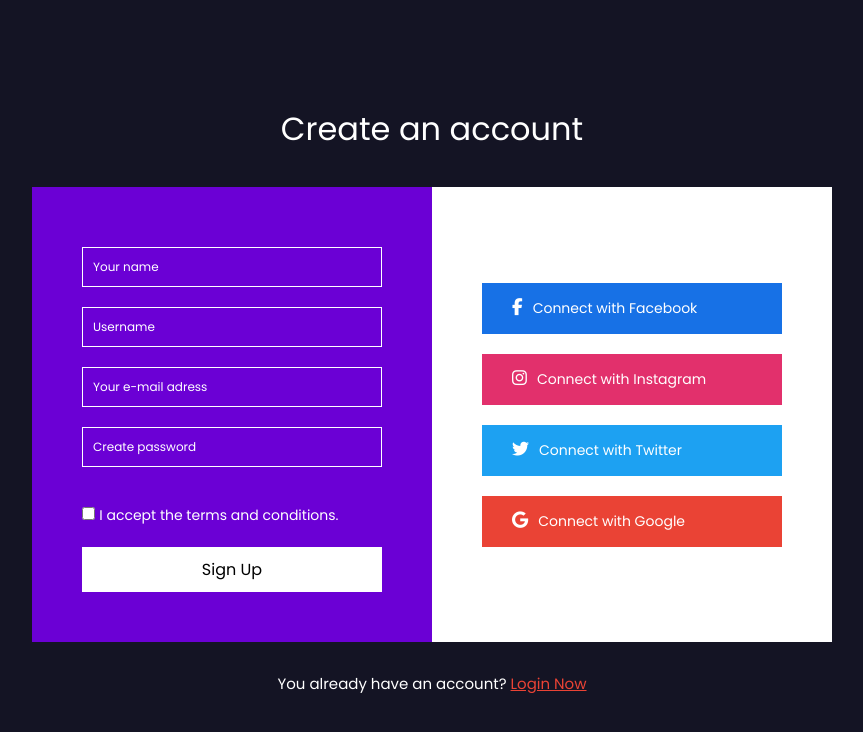
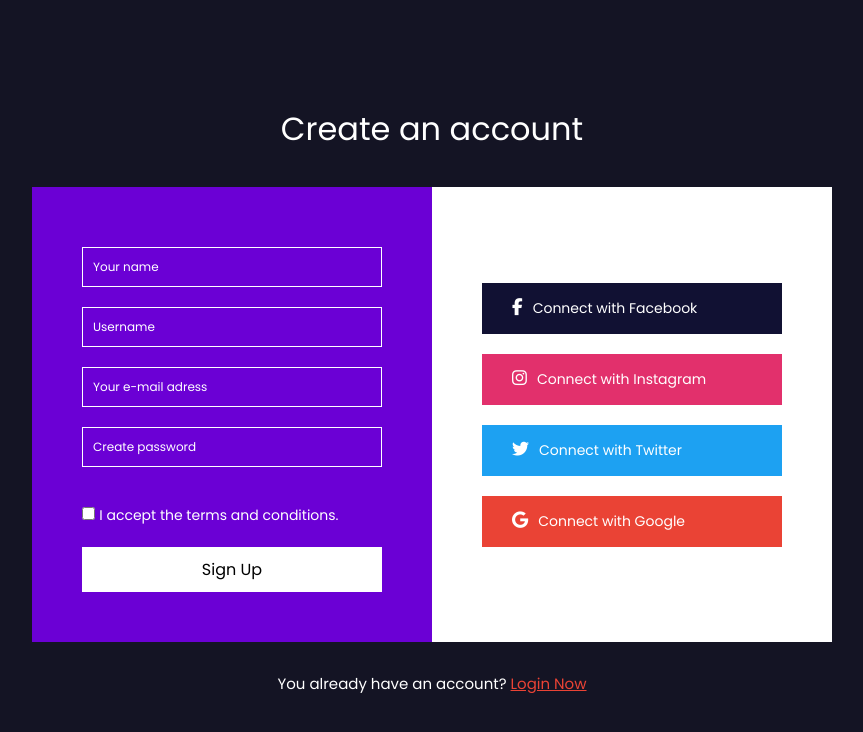
Before and after one commit to miav/contactform, a plain HTML site: page index.html in a window 1280 px wide. In both pictures the pointer is over the link "Connect with Facebook". Shown: the whole page, without its empty margins (208-1071 px from the left). Drawn offline with Linux system fonts and the light colour scheme.

Commit message:
Update style.css

```diff
--- a/style.css
+++ b/style.css
@@ -111,6 +111,10 @@ input[type=checkbox]{
 
 }
 
+.right-box a:hover{
+    background: #113;
+}
+
 .right-box a i{
     font-size: 17px;
     margin-right: 10px;
```
